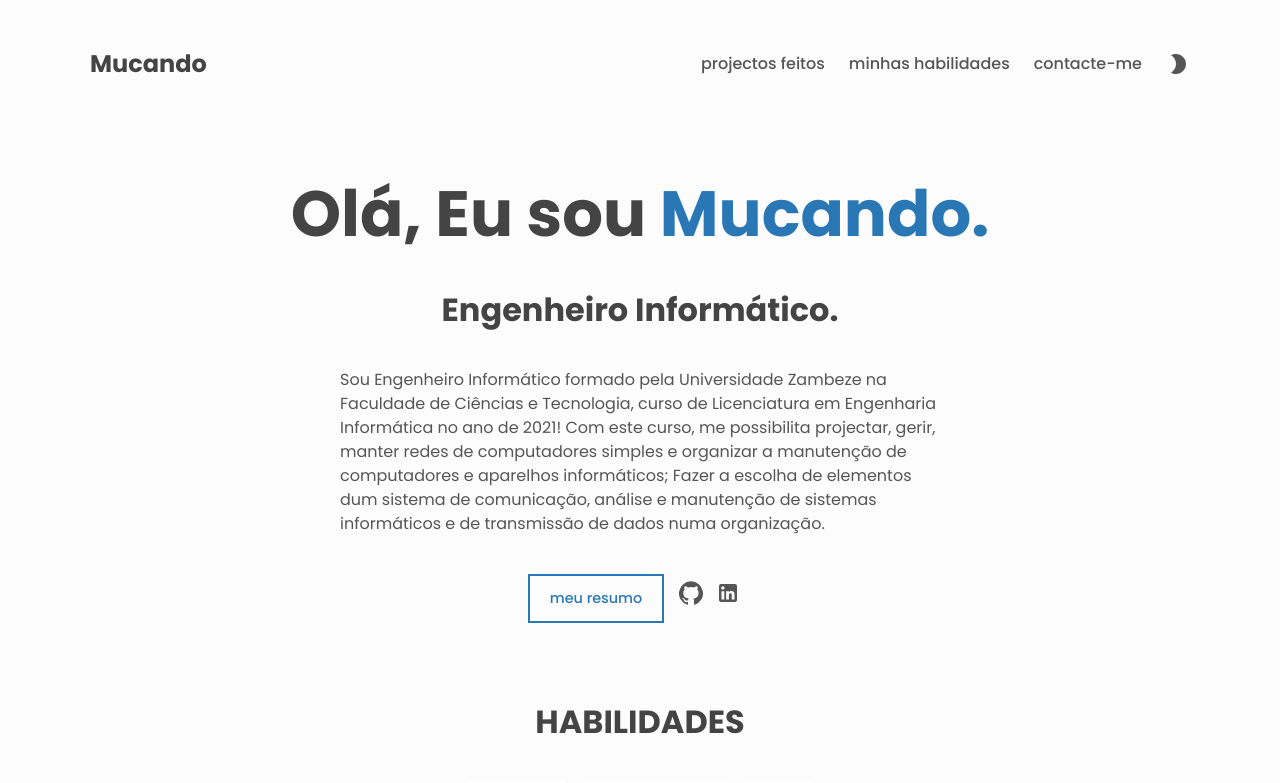
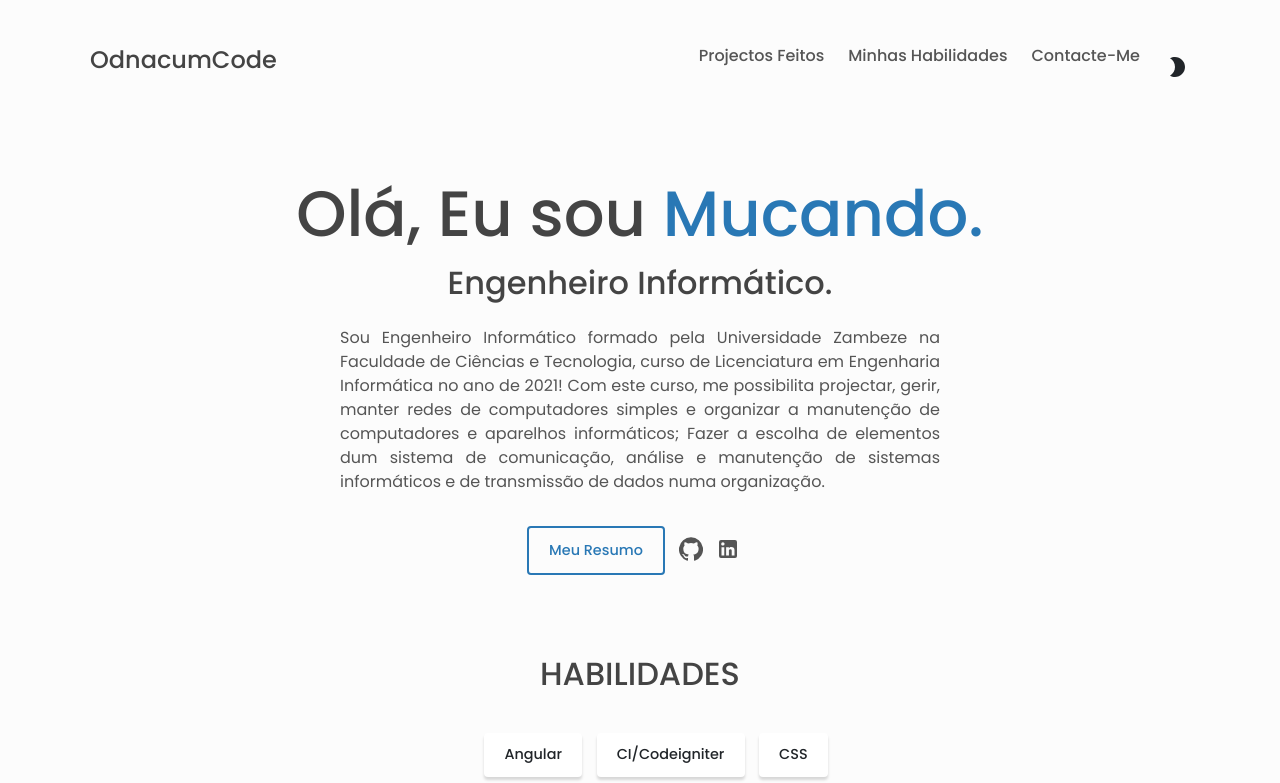
Before and after one commit to Odnacum/port_mucando, a React (Create React App) app: page / in a window 1280 px wide. Shown: the top 783 px of the page. Built offline with nearby package versions, Linux system fonts and the light colour scheme.

Commit message:
portifolio

```diff
--- a/package.json
+++ b/package.json
@@ -9,9 +9,12 @@
     "@testing-library/jest-dom": "^5.16.1",
     "@testing-library/react": "^12.1.2",
     "@testing-library/user-event": "^13.5.0",
+    "bootstrap": "^5.1.3",
     "gh-pages": "^3.2.3",
+    "install": "^0.13.0",
     "prop-types": "^15.7.2",
     "react": "^17.0.2",
+    "react-bootstrap": "^2.0.4",
     "react-dom": "^17.0.2",
     "react-scripts": "5.0.0",
     "uniqid": "^5.4.0",
--- a/src/App.js
+++ b/src/App.js
@@ -8,6 +8,7 @@ import ScrollToTop from "./components/ScrollToTop/ScrollToTop";
 import Contact from "./components/Contact/Contact";
 import Footer from "./components/Footer/Footer";
 import "./App.css";
+import 'bootstrap/dist/css/bootstrap.min.css';
 
 const App = () => {
   const [{ themeName }] = useContext(ThemeContext);
--- a/src/components/About/About.css
+++ b/src/components/About/About.css
@@ -4,23 +4,26 @@
 }
 
 .about__name {
+
   color: var(--clr-primary);
 }
 
 .about__role {
-  margin-top: 1.2em;
+  margin-top: 0.1em;
 }
 
 .about__desc {
   font-size: 1rem;
   max-width: 600px;
+  margin-top: 1em;
 }
 
-.about__desc,
 .about__contact {
-  margin-top: 2.4em;
+  margin-top: 1em;
 }
-
+.about__desc{
+  text-align: justify;
+}
 .about .link--icon {
   margin-right: 0.8em;
 }
--- a/src/components/About/About.js
+++ b/src/components/About/About.js
@@ -2,6 +2,7 @@ import GitHubIcon from "@material-ui/icons/GitHub";
 import LinkedInIcon from "@material-ui/icons/LinkedIn";
 import { about } from "../../portfolio";
 import "./About.css";
+import 'bootstrap/dist/css/bootstrap.min.css';
 
 const About = () => {
   const { name, role, description, resume, social } = about;
@@ -10,18 +11,18 @@ const About = () => {
     // eslint-disable-next-line react/jsx-filename-extension
     <div className="about center">
       {name && (
-        <h1>
-          Olá, Eu sou <span className="about__name">{name}.</span>
+        <h1 className="text-center">
+          Olá, Eu sou <span className="text-center about__name">{name}.</span>
         </h1>
       )}
 
-      {role && <h2 className="about__role">{role}.</h2>}
+      {role && <h2 className="about__role p-0">{role}.</h2>}
       <p className="about__desc">{description && description}</p>
 
       <div className="about__contact center">
         {resume && (
           <a href={resume}>
-            <span type="button" className="btn btn--outline">
+            <span type="button" className="btn  btn--outline text-capitalize">
               Meu Resumo
             </span>
           </a>
--- a/src/components/Contact/Contact.js
+++ b/src/components/Contact/Contact.js
@@ -7,8 +7,7 @@ const Contact = () => {
 // const cont=contact.map((conta)=>(conta));
   return (
     <section className="section contact center skills" id="contact">
-      <h2 className="section__title">Contacto e Endereço</h2>
-      <hr />
+      <h2 className="section__title border-bottom">Contacto e Endereço</h2>
       <h5 className="skill">
         <span type="button" className="btn btn--outline">
           Conctacto: {contact.map((contacto) => (contacto.phone))}
--- a/src/components/Navbar/Navbar.css
+++ b/src/components/Navbar/Navbar.css
@@ -1,6 +1,7 @@
 .nav__list {
   margin-right: 1.5em;
   display: flex;
+  text-transform:capitalize
 }
 .nav__list-item {
   margin-left: 1.5em;
--- a/src/components/Navbar/Navbar.js
+++ b/src/components/Navbar/Navbar.js
@@ -6,6 +6,8 @@ import CloseIcon from "@material-ui/icons/Close";
 import { ThemeContext } from "../../contexts/theme";
 import { projects, skills, contact } from "../../portfolio";
 import "./Navbar.css";
+import 'bootstrap/dist/css/bootstrap.min.css';
+
 
 const Navbar = () => {
   const [{ themeName, toggleTheme }] = useContext(ThemeContext);
@@ -20,11 +22,11 @@ const Navbar = () => {
         className="nav__list"
       >
         {projects.length ? (
-          <li className="nav__list-item">
+          <li className="nav__list-item text-capitalize">
             <a
               href="#projects"
               onClick={toggleNavList}
-              className="link link--nav"
+              className="link link--nav text-capitalize"
             >
               Projectos Feitos
             </a>
@@ -36,7 +38,7 @@ const Navbar = () => {
             <a
               href="#skills"
               onClick={toggleNavList}
-              className="link link--nav"
+              className="link link--nav text-capitalize"
             >
              Minhas Habilidades
             </a>
@@ -48,7 +50,7 @@ const Navbar = () => {
             <a
               href="#contact"
               onClick={toggleNavList}
-              className="link link--nav"
+              className="link link--nav text-capitalize"
             >
               Contacte-me
             </a>
--- a/src/components/Skills/Skills.js
+++ b/src/components/Skills/Skills.js
@@ -7,7 +7,7 @@ const Skills = () => {
 
   return (
     <section className="section skills" id="skills">
-      <h2 className="section__title">Habilidades</h2>
+      <h2 className="section__title ">Habilidades</h2>
       <ul className="skills__list">
         {skills.map((skill) => (
           <li key={uniqid()} className="skills__list-item btn btn--plain">
--- a/src/portfolio.js
+++ b/src/portfolio.js
@@ -1,7 +1,7 @@
 const header = {
   // all the properties are optional - can be left empty or deleted
   homepage: "",
-  title: "Mucando",
+  title: "OdnacumCode",
 };
 
 const about = {
```
Also changed, not shown: 1 other file (tests, documents, lock files or other folders).
